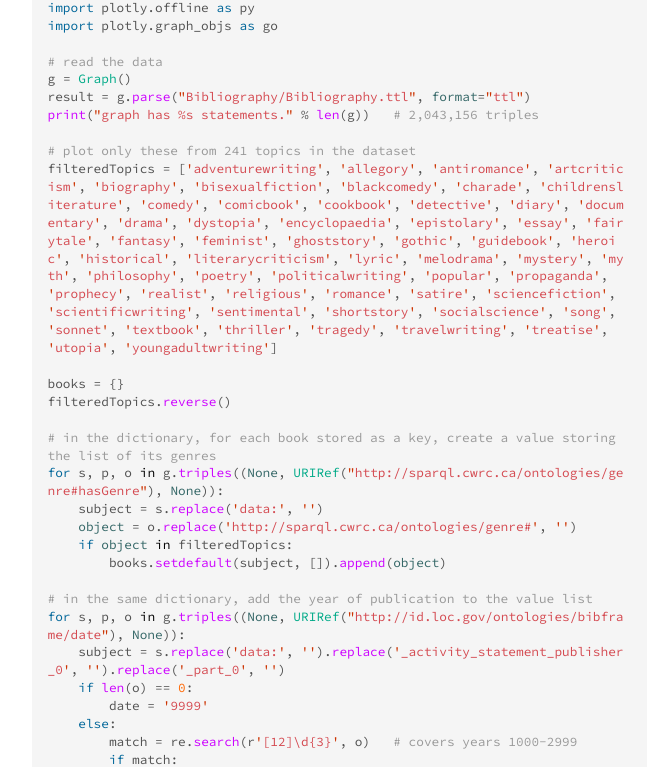
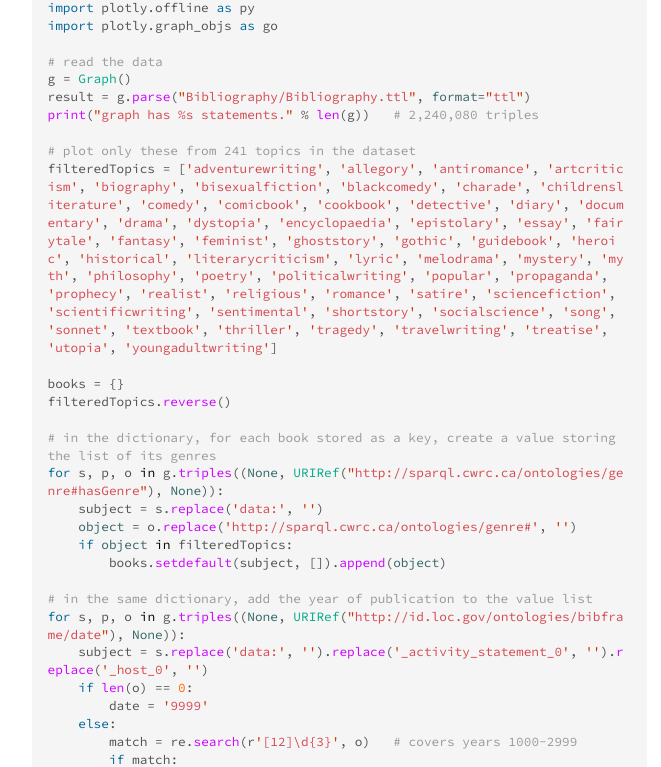
Before and after one commit to WestGrid/visualizeThis, a Jekyll site: the page built from menu/humanities.md, in a window 1280 px wide and 1400 px high, scrolled down 9529 px. Shown: the part 154-921 px from the top of the window, without its empty margins (301-962 px from the left). Built offline with Jekyll 4.4.1, drawn with Linux system fonts in a browser that asks for light colours.

Commit message:
updated Python code to read new Bibliography.ttl

```diff
--- a/menu/humanities.md
+++ b/menu/humanities.md
@@ -269,7 +269,7 @@ import plotly.graph_objs as go
 # read the data
 g = Graph()
 result = g.parse("Bibliography/Bibliography.ttl", format="ttl")
-print("graph has %s statements." % len(g))   # 2,043,156 triples
+print("graph has %s statements." % len(g))   # 2,240,080 triples
 
 # plot only these from 241 topics in the dataset
 filteredTopics = ['adventurewriting', 'allegory', 'antiromance', 'artcriticism', 'biography', 'bisexualfiction', 'blackcomedy', 'charade', 'childrensliterature', 'comedy', 'comicbook', 'cookbook', 'detective', 'diary', 'documentary', 'drama', 'dystopia', 'encyclopaedia', 'epistolary', 'essay', 'fairytale', 'fantasy', 'feminist', 'ghoststory', 'gothic', 'guidebook', 'heroic', 'historical', 'literarycriticism', 'lyric', 'melodrama', 'mystery', 'myth', 'philosophy', 'poetry', 'politicalwriting', 'popular', 'propaganda', 'prophecy', 'realist', 'religious', 'romance', 'satire', 'sciencefiction', 'scientificwriting', 'sentimental', 'shortstory', 'socialscience', 'song', 'sonnet', 'textbook', 'thriller', 'tragedy', 'travelwriting', 'treatise', 'utopia', 'youngadultwriting']
@@ -286,7 +286,7 @@ for s, p, o in g.triples((None, URIRef("http://sparql.cwrc.ca/ontologies/genre#h
 
 # in the same dictionary, add the year of publication to the value list
 for s, p, o in g.triples((None, URIRef("http://id.loc.gov/ontologies/bibframe/date"), None)):
-    subject = s.replace('data:', '').replace('_activity_statement_publisher_0', '').replace('_part_0', '')
+    subject = s.replace('data:', '').replace('_activity_statement_0', '').replace('_host_0', '')
     if len(o) == 0:
         date = '9999'
     else:
```
